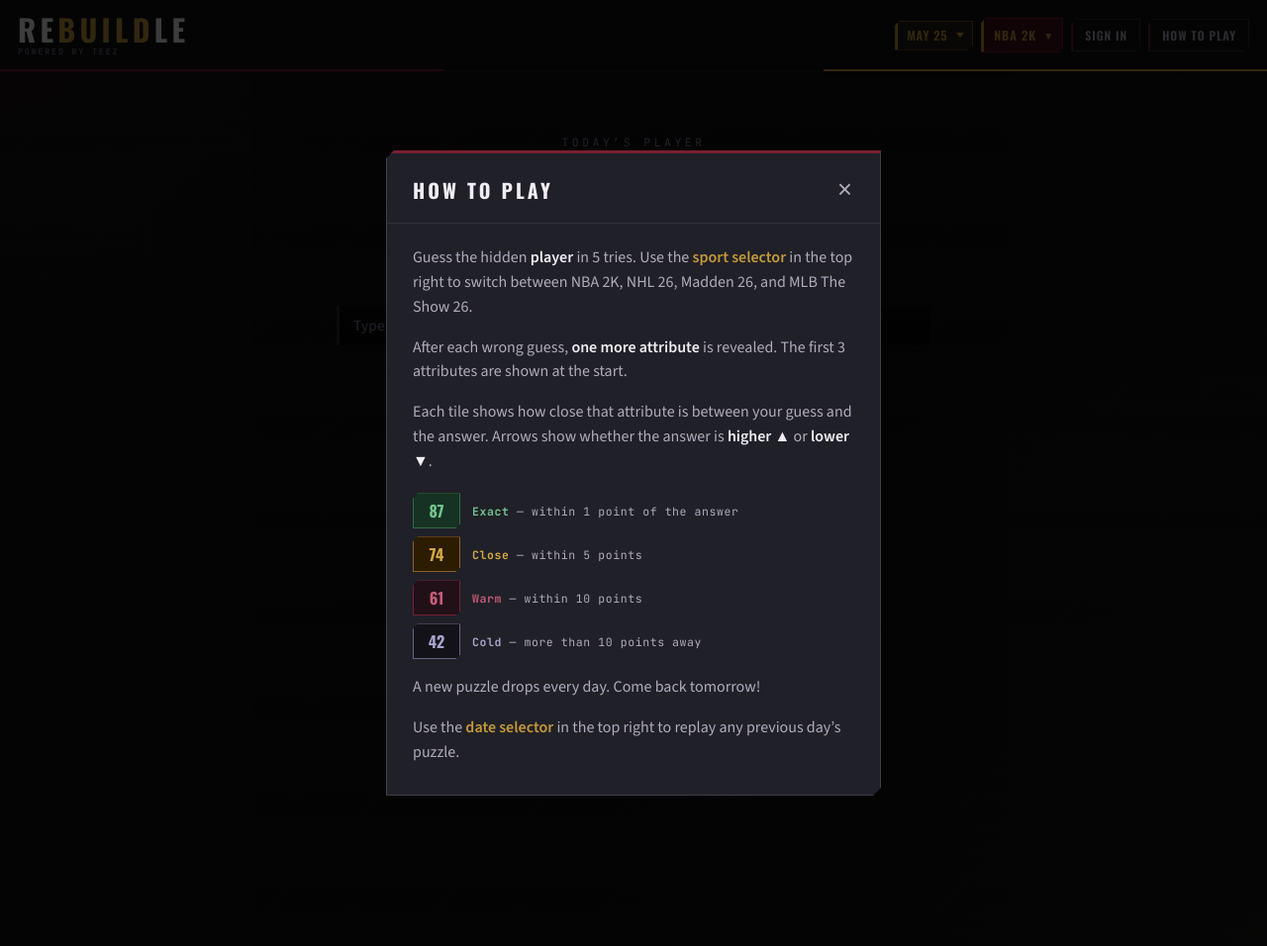
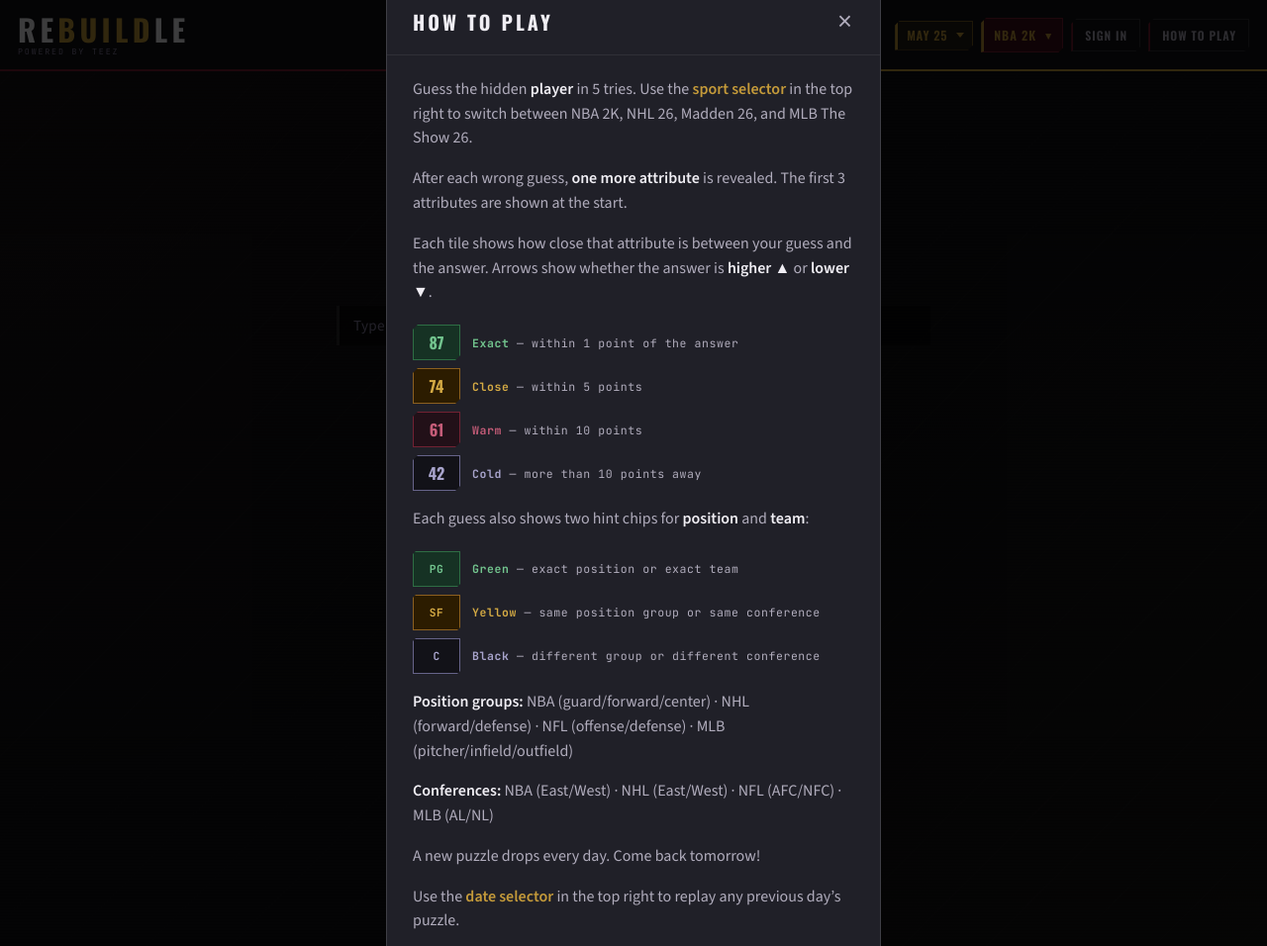
Before and after one commit to JustKelp/RatingsCheck, a Flask app: page / in a window 1280 px wide. Shown: the whole page at 99% size. Run offline with Flask 3, Linux system fonts and the light colour scheme; data that the repository does not hold is empty.

Commit message:
Add position/team hint explanation to How to Play modal
Shows green/yellow/black chip examples with descriptions, plus
per-sport position groups and conference mappings.

Co-Authored-By: Claude Sonnet 4.6 <noreply@anthropic.com>

```diff
--- a/templates/index.html
+++ b/templates/index.html
@@ -352,6 +352,23 @@ input.guess-input::placeholder { color: var(--text-dim); }
           <div class="modal-swatch-label"><strong style="color:var(--cold-text)">Cold</strong> &mdash; more than 10 points away</div>
         </div>
       </div>
+      <div class="modal-rule">Each guess also shows two hint chips for <strong>position</strong> and <strong>team</strong>:</div>
+      <div class="modal-swatches">
+        <div class="modal-swatch-row">
+          <div class="modal-swatch-tile hint-chip exact" style="width:48px;height:36px;justify-content:center;font-size:0.7rem;">PG</div>
+          <div class="modal-swatch-label"><strong style="color:var(--exact-text)">Green</strong> &mdash; exact position or exact team</div>
+        </div>
+        <div class="modal-swatch-row">
+          <div class="modal-swatch-tile hint-chip close" style="width:48px;height:36px;justify-content:center;font-size:0.7rem;">SF</div>
+          <div class="modal-swatch-label"><strong style="color:var(--close-text)">Yellow</strong> &mdash; same position group or same conference</div>
+        </div>
+        <div class="modal-swatch-row">
+          <div class="modal-swatch-tile hint-chip cold" style="width:48px;height:36px;justify-content:center;font-size:0.7rem;">C</div>
+          <div class="modal-swatch-label"><strong style="color:var(--cold-text)">Black</strong> &mdash; different group or different conference</div>
+        </div>
+      </div>
+      <div class="modal-rule"><strong>Position groups:</strong> NBA (guard/forward/center) &middot; NHL (forward/defense) &middot; NFL (offense/defense) &middot; MLB (pitcher/infield/outfield)</div>
+      <div class="modal-rule"><strong>Conferences:</strong> NBA (East/West) &middot; NHL (East/West) &middot; NFL (AFC/NFC) &middot; MLB (AL/NL)</div>
       <div class="modal-rule">A new puzzle drops every day. Come back tomorrow!</div>
       <div class="modal-rule">Use the <strong style="color:var(--accent)">date selector</strong> in the top right to replay any previous day&rsquo;s puzzle.</div>
     </div>
```
